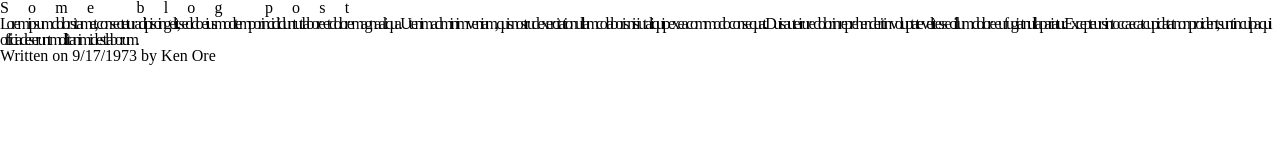
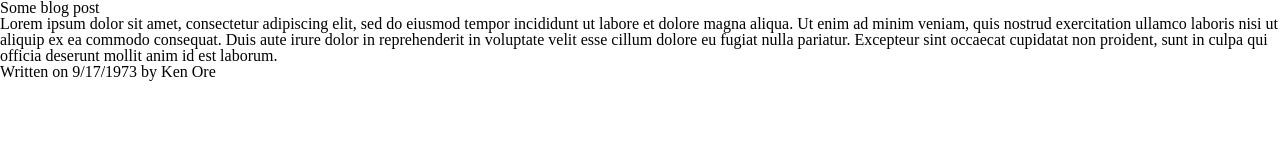
Before and after one commit to kensan73/hello-galen, a website: page index.html in a window 1280 px wide. Drawn offline with Linux system fonts and the light colour scheme.

```diff
--- a/index.html
+++ b/index.html
@@ -49,10 +49,10 @@
 </head>
 <body style="font-size: 16px;">
 <div id="header">
-  <!-- Increase spacing of h1 lettering by 1.2em and decrease p spacing between letters by 0.2em. -->
+  <!-- Increase spacing of h1 words by 1.2em. -->
   <div>
-    <h1 style="letter-spacing: 1.2em;">Some blog post</h1>
-    <p style="letter-spacing: -0.2em;">Lorem ipsum dolor sit amet, consectetur adipiscing elit, sed do eiusmod tempor incididunt ut labore et dolore magna aliqua. Ut enim ad minim veniam, quis nostrud exercitation ullamco laboris nisi ut aliquip ex ea commodo consequat. Duis aute irure dolor in reprehenderit in voluptate velit esse cillum dolore eu fugiat nulla pariatur. Excepteur sint occaecat cupidatat non proident, sunt in culpa qui officia deserunt mollit anim id est laborum.</p>
+    <h1>Some blog post</h1>
+    <p>Lorem ipsum dolor sit amet, consectetur adipiscing elit, sed do eiusmod tempor incididunt ut labore et dolore magna aliqua. Ut enim ad minim veniam, quis nostrud exercitation ullamco laboris nisi ut aliquip ex ea commodo consequat. Duis aute irure dolor in reprehenderit in voluptate velit esse cillum dolore eu fugiat nulla pariatur. Excepteur sint occaecat cupidatat non proident, sunt in culpa qui officia deserunt mollit anim id est laborum.</p>
     <p>Written on 9/17/1973 by Ken Ore</p>
   </div>
 </div>
```
Also changed, not shown: 1 other file.
